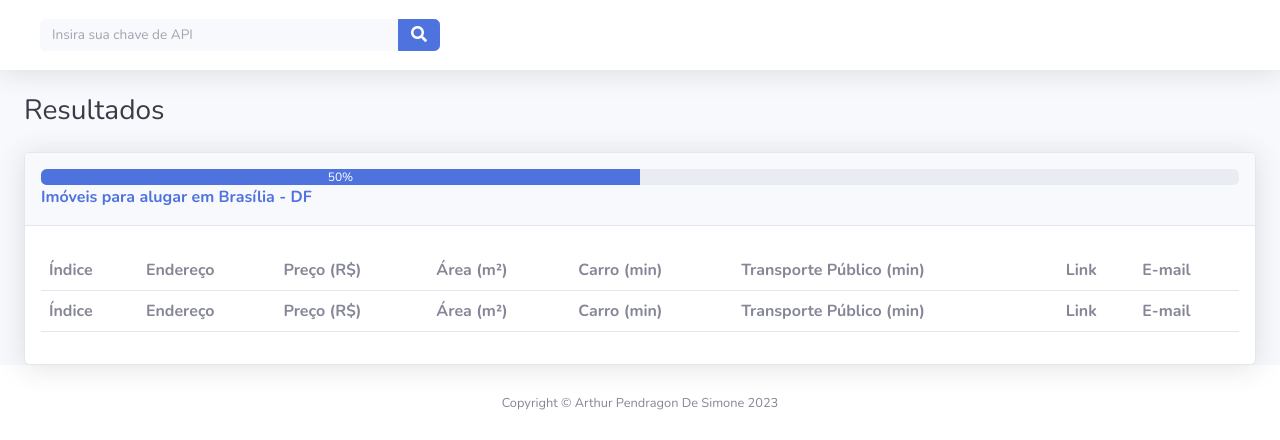
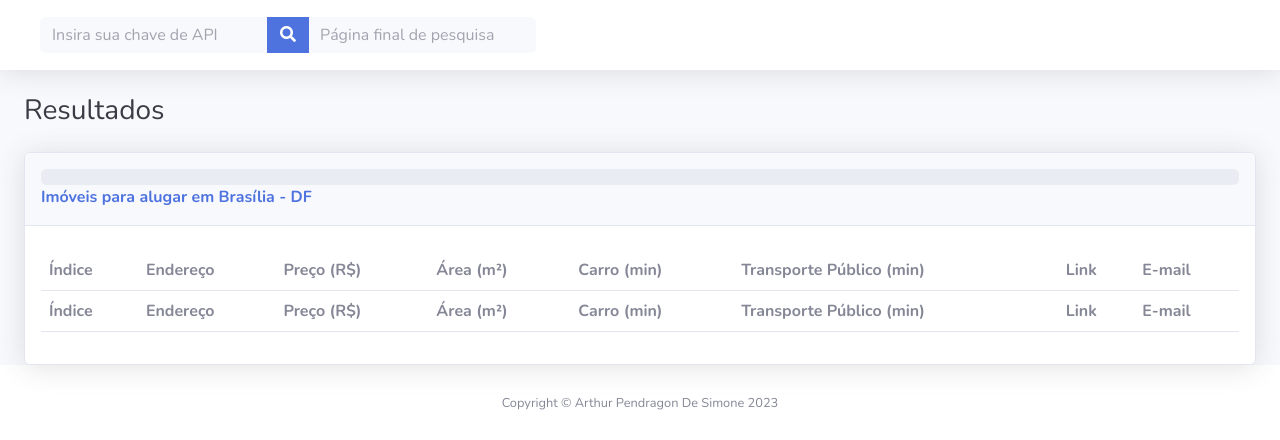
Before and after one commit to arthurpdesimone/dfimoveis, a Flask app: page / in a window 1280 px wide. Shown: the top 440 px of the page. Run offline with Flask 3, Linux system fonts and the light colour scheme; some libraries are stand-ins or nearby versions.

Commit message:
Version 0.5: Populating table and progress bar

```diff
--- a/main.py
+++ b/main.py
@@ -19,116 +19,121 @@ def index():
 @app.route('/<api>/<pagina>',methods=['GET'])
 def download_imoveis(api,pagina):
     def gerar_resposta(api,pagina):
-        endereco_a_comparar = 'Banco do Brasil Sede III - Brasilia'
-        gmaps = googlemaps.Client(key=api)
-        # Fonte DF Imóveis
+        ordem = 1
+        print(pagina)
+        for p in range(1,int(pagina)+1):
+            endereco_a_comparar = 'Banco do Brasil Sede III - Brasilia'
+            gmaps = googlemaps.Client(key=api)
+            # Fonte DF Imóveis
+            print(p)
+            link = f'https://www.dfimoveis.com.br/aluguel/df/todos/imoveis/1,2-quartos?vagasdegaragem=1&ordenamento=menor-valor&pagina={p}'
+            requisicao = requests.get(link)
 
-        link = f'https://www.dfimoveis.com.br/aluguel/df/todos/imoveis/1,2-quartos?vagasdegaragem=1&ordenamento=menor-valor&pagina={pagina}'
-        requisicao = requests.get(link)
+            soup = BeautifulSoup(requisicao.text, "html.parser")
+            imoveis = soup.find_all('a', class_='new-card')
+            # Loop pelos imóveis
+            for imovel in imoveis:
+                try:
+                    # Scrapping
+                    link = imovel['href']
+                    link_base = 'https://www.dfimoveis.com.br'
+                    link_request = link_base + link
+                    imovel_request = requests.get(link_request)
+                    imovel_soup = BeautifulSoup(imovel_request.text, "html.parser")
 
-        soup = BeautifulSoup(requisicao.text, "html.parser")
-        imoveis = soup.find_all('a', class_='new-card')
-        # Loop pelos imóveis
-        for imovel in imoveis:
-            try:
-                # Scrapping
-                link = imovel['href']
-                link_base = 'https://www.dfimoveis.com.br'
-                link_request = link_base + link
-                imovel_request = requests.get(link_request)
-                imovel_soup = BeautifulSoup(imovel_request.text, "html.parser")
+                    # Dados relevantes
+                    endereco = imovel_soup.find('h1', class_='mb-0 font-weight-600 fs-1-5')
+                    preco = imovel_soup.find('small', class_='display-5 text-warning precoAntigoSalao')
+                    area = imovel_soup.find('small', class_='display-5 text-warning')
+                    area = round(float(area.text.replace(' ', '').replace('m²', '').replace(',', '.')))
+                    cidade = imovel_soup.find_all('h6', class_='mb-0 text-normal text-nowrap')[1].find('small',
+                                                                                                       class_='text-muted').text
+                    email_anunciante = ''
 
-                # Dados relevantes
-                endereco = imovel_soup.find('h1', class_='mb-0 font-weight-600 fs-1-5')
-                preco = imovel_soup.find('small', class_='display-5 text-warning precoAntigoSalao')
-                area = imovel_soup.find('small', class_='display-5 text-warning')
-                area = round(float(area.text.replace(' ', '').replace('m²', '').replace(',', '.')))
-                cidade = imovel_soup.find_all('h6', class_='mb-0 text-normal text-nowrap')[1].find('small',
-                                                                                                   class_='text-muted').text
-                email_anunciante = ''
+                    latitude = imovel_soup.find_all('script')
+                    lat = 0
+                    lon = 0
+                    for l in latitude:
+                        if 'latitude' in l.text:
+                            array_coordenadas = l.text.replace("\r\n", '').replace(' ', '').split(';')
+                            lat = array_coordenadas[1].split('=')[1]
+                            lon = array_coordenadas[2].split('=')[1]
 
-                latitude = imovel_soup.find_all('script')
-                lat = 0
-                lon = 0
-                for l in latitude:
-                    if 'latitude' in l.text:
-                        array_coordenadas = l.text.replace("\r\n", '').replace(' ', '').split(';')
-                        lat = array_coordenadas[1].split('=')[1]
-                        lon = array_coordenadas[2].split('=')[1]
+                    try:
+                        email_anunciante = imovel_soup.find('input', {'id': 'emailDoAnunciante'}).get('value')
+                    except Exception as e:
+                        print(e)
 
-                try:
-                    email_anunciante = imovel_soup.find('input', {'id': 'emailDoAnunciante'}).get('value')
+                    condominio = 0
+                    try:
+                        condominio = imovel_soup.find('div', class_='col-12 col-sm-5').find('small',
+                                                                                            class_='text-muted').text
+                    except Exception as e:
+                        condominio = 0
+
+                    preco = int(preco.text.replace('.', '')) + int(condominio)
+                    now = datetime.now()
+
+                    # Direções
+                    endereco_completo = endereco.text + ' ' + cidade
+                    transp_pub_direcoes = gmaps.directions(str(lat) + ',' + str(lon),
+                                                           endereco_a_comparar,
+                                                           mode="transit",
+                                                           avoid="ferries",
+                                                           departure_time=now
+                                                           )
+                    carro_direcoes = gmaps.directions(str(lat) + ',' + str(lon),
+                                                      endereco_a_comparar,
+                                                      mode="driving",
+                                                      avoid="ferries",
+                                                      departure_time=now
+                                                      )
+                    # Resultados da API do GMaps
+                    duracao_transp_pub = transp_pub_direcoes[0]['legs'][0]['duration']['text']
+                    duracao_carro = carro_direcoes[0]['legs'][0]['duration']['text']
+
+                    # Tratamento dos resultados
+                    duracao_transp_pub = duracao_transp_pub.replace('hour', ',').replace('mins', '').replace('min',
+                                                                                                             '').replace(
+                        ' ', '')
+                    duracao_carro = duracao_carro.replace('hour', ',').replace('mins', '').replace('min', '').replace(' ',
+                                                                                                                      '')
+                    array_carro = duracao_carro.split(',')
+                    array_transp_pub = duracao_transp_pub.split(',')
+
+                    # Se tem minutos, o array é divido em dois valores, um com os minutos e outro com as horas
+                    if len(array_carro) > 1:
+                        duracao_carro = int(array_carro[0]) * 60 + int(array_carro[1])
+                    else:
+                        duracao_carro = int(array_carro[0])
+
+                    if len(array_transp_pub) > 1:
+                        duracao_transp_pub = int(array_transp_pub[0]) * 60 + int(array_transp_pub[1])
+                    else:
+                        duracao_transp_pub = int(array_transp_pub[0])
+
+                    # Calcula o índice
+                    indice = round(preco * ((duracao_transp_pub + duracao_carro) ** 2) / area)
+
+                    # Imprime o resultado
+                    print(
+                        f'Indice: {indice:.1f} \t Endereço: {endereco.text + cidade} \t Preço: R$ {preco} \t Área: {area} m2 \t ETA carro: {duracao_carro} min \t ETA transp. pub: {duracao_transp_pub} min \t Link: {link_request}')
+
+                    # Salva o dicionario
+                    imovel_dict = {'ordem': ordem,
+                                   'indice': indice,
+                                   'endereco': endereco.text + cidade,
+                                   'preco': preco,
+                                   'area': area,
+                                   'duracao_carro': duracao_carro,
+                                   'duracao_transp_pub': duracao_transp_pub,
+                                   'link': link_request,
+                                   'email': email_anunciante}
+                    yield "data:"+str(json.dumps(imovel_dict))+"\n\n"
                 except Exception as e:
-                    print(e)
-
-                condominio = 0
-                try:
-                    condominio = imovel_soup.find('div', class_='col-12 col-sm-5').find('small',
-                                                                                        class_='text-muted').text
-                except Exception as e:
-                    condominio = 0
-
-                preco = int(preco.text.replace('.', '')) + int(condominio)
-                now = datetime.now()
-
-                # Direções
-                endereco_completo = endereco.text + ' ' + cidade
-                transp_pub_direcoes = gmaps.directions(str(lat) + ',' + str(lon),
-                                                       endereco_a_comparar,
-                                                       mode="transit",
-                                                       avoid="ferries",
-                                                       departure_time=now
-                                                       )
-                carro_direcoes = gmaps.directions(str(lat) + ',' + str(lon),
-                                                  endereco_a_comparar,
-                                                  mode="driving",
-                                                  avoid="ferries",
-                                                  departure_time=now
-                                                  )
-                # Resultados da API do GMaps
-                duracao_transp_pub = transp_pub_direcoes[0]['legs'][0]['duration']['text']
-                duracao_carro = carro_direcoes[0]['legs'][0]['duration']['text']
-
-                # Tratamento dos resultados
-                duracao_transp_pub = duracao_transp_pub.replace('hour', ',').replace('mins', '').replace('min',
-                                                                                                         '').replace(
-                    ' ', '')
-                duracao_carro = duracao_carro.replace('hour', ',').replace('mins', '').replace('min', '').replace(' ',
-                                                                                                                  '')
-                array_carro = duracao_carro.split(',')
-                array_transp_pub = duracao_transp_pub.split(',')
-
-                # Se tem minutos, o array é divido em dois valores, um com os minutos e outro com as horas
-                if len(array_carro) > 1:
-                    duracao_carro = int(array_carro[0]) * 60 + int(array_carro[1])
-                else:
-                    duracao_carro = int(array_carro[0])
-
-                if len(array_transp_pub) > 1:
-                    duracao_transp_pub = int(array_transp_pub[0]) * 60 + int(array_transp_pub[1])
-                else:
-                    duracao_transp_pub = int(array_transp_pub[0])
-
-                # Calcula o índice
-                indice = round(preco * ((duracao_transp_pub + duracao_carro) ** 2) / area)
-
-                # Imprime o resultado
-                print(
-                    f'Indice: {indice:.1f} \t Endereço: {endereco.text + cidade} \t Preço: R$ {preco} \t Área: {area} m2 \t ETA carro: {duracao_carro} min \t ETA transp. pub: {duracao_transp_pub} min \t Link: {link_request}')
-
-                # Salva o dicionario
-                imovel_dict = {'indice': indice,
-                               'endereco': endereco.text + cidade,
-                               'preco': preco,
-                               'area': area,
-                               'duracao_carro': duracao_carro,
-                               'duracao_transp_pub': duracao_transp_pub,
-                               'link': link_request,
-                               'email': email_anunciante}
-                yield "data:"+str(json.dumps(imovel_dict))+"\n\n"
-            except Exception as e:
-                #traceback.print_exc()
-                print(e, file=sys.stderr)
+                    #traceback.print_exc()
+                    print(e, file=sys.stderr)
+                ordem+=1
         yield "data:close\n\n"
     response = Response(stream_with_context(gerar_resposta(api, pagina)), mimetype='text/event-stream')
     response.headers['X-Accel-Buffering'] = 'no'
--- a/templates/assets/js/main.js
+++ b/templates/assets/js/main.js
@@ -1,14 +1,34 @@
+var baixando = false;
+var source;
 
 document.getElementById("search").onclick = function() {
     search();
     document.getElementById("search-icon").style.display="none";
     document.getElementById("spinner").style.display="block";
+    document.getElementById("progress-bar").style.display="block";
 };
 
 
 function search() {
+
     var apiKey = document.getElementById("api").value;
-    var source = new EventSource('/'+apiKey+'/1');
+    var pagina = document.getElementById("pagina-final").value;
+    console.log(baixando);
+    if(baixando===true){
+        source.close();
+        source = new EventSource('/'+apiKey+'/'+pagina);
+    }else{
+        source = new EventSource('/'+apiKey+'/'+pagina);
+    }
+    var registros = pagina*30;
+
+    //Limpa a tabela
+    document.querySelectorAll("table tbody tr").forEach(function(e){e.remove()})
+    //Reinicializa progress bar
+    var bar = document.querySelector(".progress-bar");
+    bar.style.width = 0 + "%";
+    bar.innerText = 0 + "%";
+
     source.onmessage = function(e) {
         console.log(e.data);
         if (e.data === "close"){
@@ -16,8 +36,12 @@ function search() {
             document.getElementById("search-icon").style.display="block";
             document.getElementById("spinner").style.display="none";
             source.close();
+            baixando = false;
         } else{
+            baixando = true;
             const dados = JSON.parse(e.data);
+            //Pegando ordem
+            var ordem = dados.ordem;
             //Pegando índice
             var indice = dados.indice;
             //Pegando endereço
@@ -53,6 +77,13 @@ function search() {
             link_celula.innerHTML = link;
             var email_celula = linha.insertCell(7);
             email_celula.innerHTML = email;
+            //Preenche progress bar
+            var pcg = Math.floor(ordem/registros*100);
+            console.log(pcg);
+            //document.getElementById("progress-bar-animated").setAttribute('aria-valuenow',pcg);
+            var bar = document.querySelector(".progress-bar");
+            bar.style.width = pcg + "%";
+            bar.innerText = pcg + "%";
         }
     }
 }
@@ -91,4 +122,7 @@ function makeAllSortable(parent) {
 window.onload = function () {
     makeAllSortable();
     document.getElementById("spinner").style.display="none";
+    var bar = document.querySelector(".progress-bar");
+    bar.style.width = 0 + "%";
+    bar.innerText = 0 + "%";
 };
--- a/templates/index.html
+++ b/templates/index.html
@@ -8,7 +8,6 @@
     <link rel="stylesheet" href="assets/bootstrap/css/bootstrap.min.css">
     <link rel="stylesheet" href="https://fonts.googleapis.com/css?family=Nunito:200,200i,300,300i,400,400i,600,600i,700,700i,800,800i,900,900i&amp;display=swap">
     <link rel="stylesheet" href="assets/fonts/fontawesome-all.min.css">
-    <link rel="stylesheet" href="assets/css/main.css">
 </head>
 
 <body id="page-top">
@@ -17,8 +16,10 @@
             <div id="content">
                 <nav class="navbar navbar-expand bg-white shadow mb-4 topbar static-top navbar-light">
                     <div class="container-fluid">
-                        <form class="d-none d-sm-inline-block me-auto ms-md-3 my-2 my-md-0 mw-100 navbar-search">
-                            <div class="input-group"><input class="bg-light form-control border-0 small" type="text" id="api" placeholder="Insira sua chave de API"><button class="btn btn-primary py-0" id="search" type="button" onclick="search()"><i class="fas fa-search" id="search-icon"></i><span class="spinner-border spinner-border-sm" role="status" id="spinner"></span></button></div>
+                        <form class="d-none d-sm-inline-block me-auto ms-md-3 my-2 my-md-0 mw-100">
+                            <div>
+                                <div class="input-group"><input class="bg-light form-control border-0 small" type="text" id="api" placeholder="Insira sua chave de API"><button class="btn btn-primary py-0" id="search" type="button" onclick="search()"><i class="fas fa-search" id="search-icon"></i><span class="spinner-border spinner-border-sm" role="status" id="spinner"></span></button><input class="bg-light form-control border-0 small" type="text" id="pagina-final" placeholder="Página final de pesquisa"></div>
+                            </div>
                         </form>
                         <ul class="navbar-nav flex-nowrap ms-auto">
                             <li class="nav-item dropdown d-sm-none no-arrow"><a class="dropdown-toggle nav-link" aria-expanded="false" data-bs-toggle="dropdown" href="#"><i class="fas fa-search"></i></a>
@@ -34,11 +35,13 @@
                     </div>
                 </nav>
                 <div class="container-fluid">
-                    <h3 class="text-dark mb-4">Resultados</h3>
+                    <hgroup>
+                        <h3 class="text-dark mb-4">Resultados</h3>
+                    </hgroup>
                     <div class="card shadow">
                         <div class="card-header py-3">
                             <div class="progress">
-                                <div class="progress-bar" aria-valuenow="50" aria-valuemin="0" aria-valuemax="100" style="width: 50%;">50%</div>
+                                <div class="progress-bar progress-bar-striped progress-bar-animated" aria-valuenow="50" aria-valuemin="0" aria-valuemax="100" id="progress-bar-animated" style="width: 50%;">50%</div>
                             </div>
                             <p class="text-primary m-0 fw-bold">Imóveis para alugar em Brasília - DF</p>
                         </div>
@@ -57,7 +60,7 @@
                                             <th>E-mail</th>
                                         </tr>
                                     </thead>
-                                    <tbody></tbody>
+                                    <tbody id="table-body"></tbody>
                                     <tfoot>
                                         <tr>
                                             <td><strong>Índice</strong></td>
@@ -84,8 +87,9 @@
         </div><a class="border rounded d-inline scroll-to-top" href="#page-top"><i class="fas fa-angle-up"></i></a>
     </div>
     <script src="assets/bootstrap/js/bootstrap.min.js"></script>
+    <script src="https://code.jquery.com/jquery-3.7.0.min.js"></script>
+    <script src="assets/js/theme.js"></script>
     <script src="assets/js/main.js"></script>
-    <script src="assets/js/theme.js"></script>
 </body>
 
 </html>
```
Also changed, not shown: 1 other file.
